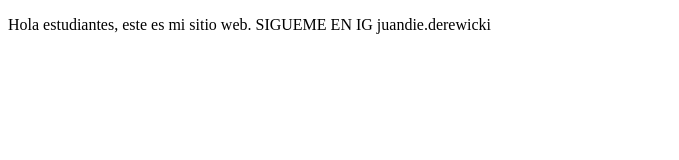
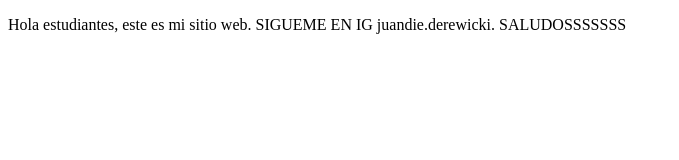
Before and after one commit to JuandieDerewicki/ProyectoDemoCursoPreWork, a plain HTML site: page index.html in a window 1280 px wide. Shown: the whole page, without its empty margins (0-679 px from the left). Drawn offline with Linux system fonts and the light colour scheme.

Commit message:
cambios agregamos a sitios de twich

```diff
--- a/index.html
+++ b/index.html
@@ -8,7 +8,7 @@
 </head>
 <body>
     <p>
-        Hola estudiantes, este es mi sitio web. SIGUEME EN IG juandie.derewicki
+        Hola estudiantes, este es mi sitio web. SIGUEME EN IG juandie.derewicki. SALUDOSSSSSSS
     </p>
 </body>
 </html>
```
